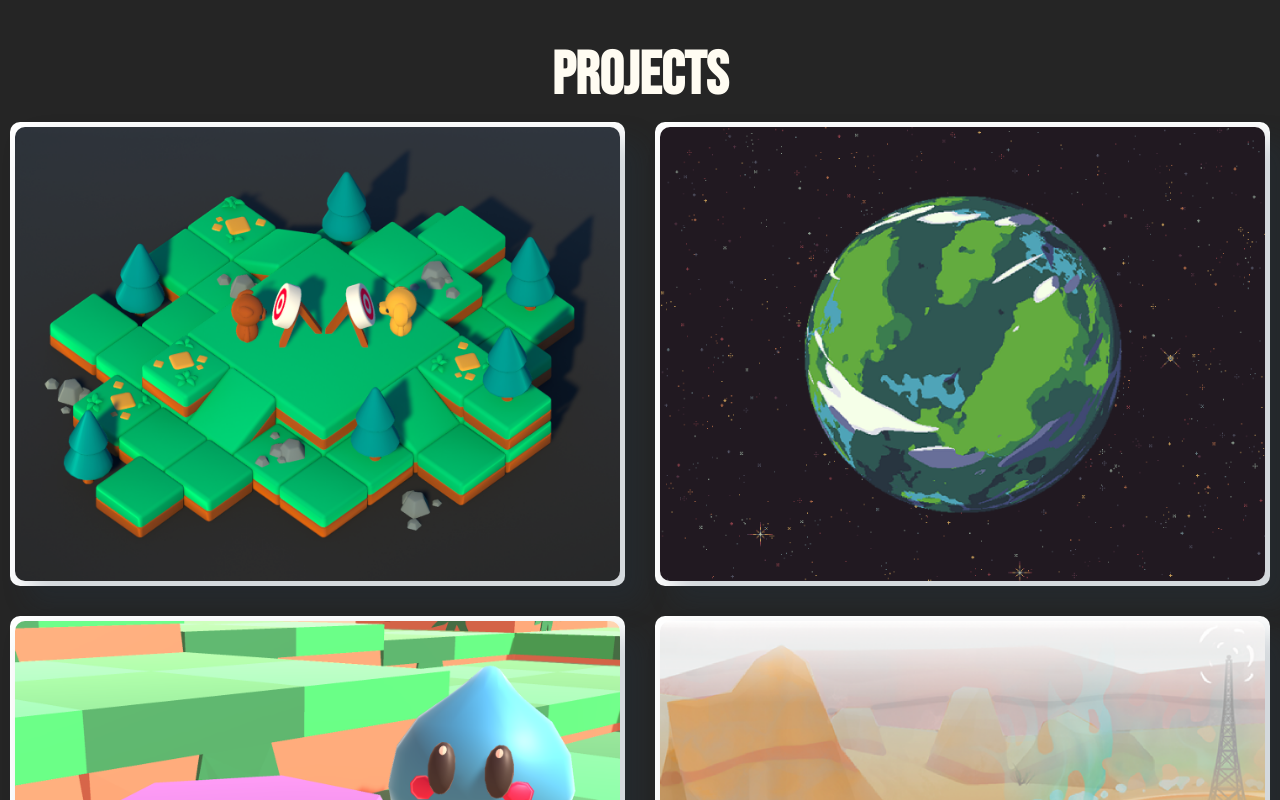
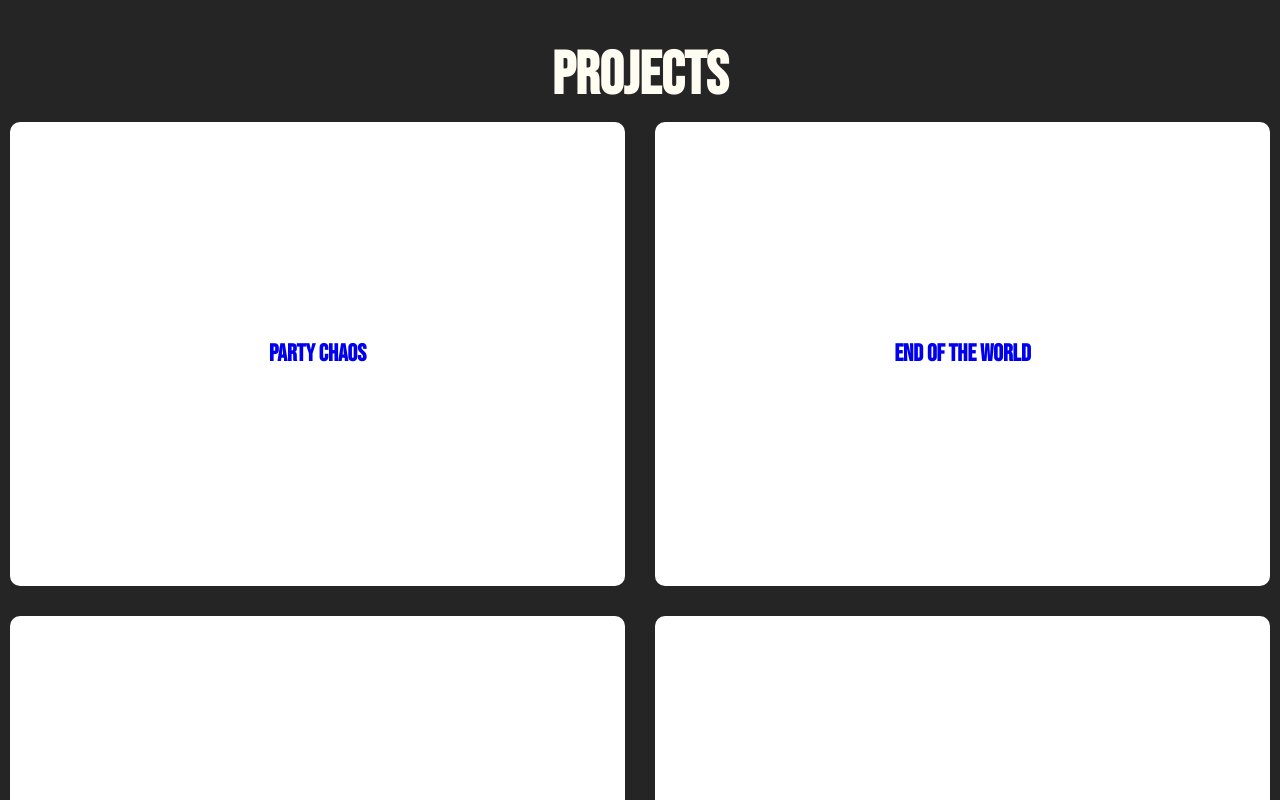
Before and after one commit to psikh286/psikh286.github.io, a React (Create React App) app: page / in a window 1280 px wide. Shown: the part 920-1720 px from the top of the page. Built offline with nearby package versions, Linux system fonts and the light colour scheme.

Commit message:
[ADD] hover & opacity on project card;

```diff
--- a/src/components/project/ProjectCard.js
+++ b/src/components/project/ProjectCard.js
@@ -1,10 +1,11 @@
 import { NavLink } from 'react-router-dom';
 import '../project/projectCard.css'
 
-const ProjectCard = ({img, index}) => {
+const ProjectCard = ({img, title, index}) => {
     return (
         <NavLink to={`/project/${index}`} className='project__card'>
             <li className="project__card-item">
+                <h2 className="project__title">{title}</h2>
                 <img className="project__card-img" src={img} alt="project_img"/>
             </li>
         </NavLink>
--- a/src/components/project/projectCard.css
+++ b/src/components/project/projectCard.css
@@ -10,19 +10,28 @@
 .project__card-item {
     display: flex;
     flex-direction: column;
+    justify-content: center;
     align-items: center;
-    /* height: 480px; */
     max-width: 800px;
     padding: 5px;
 }
 
-.project__card-item img {
+.project__title {
+    position: absolute;
+    opacity: 1;
+    transition: all 1s ease;
+}
+
+
+.project__card-img {
     width: 100%;
     height: 80%;
     object-fit: cover;
     overflow: hidden;
     border-radius: 10px;
     box-shadow: 18px 18px 26px 6px rgba(34, 60, 80, 0.2);
+    opacity: 0;
+    transition: all 1s ease;
 }
 
 .project__card-title {
@@ -30,9 +39,16 @@
     padding-bottom: 10px;
 }
 
+.project__card-item:hover .project__card-img {
+    opacity: 1;
+}
+.project__card-item:hover .project__title {
+    opacity: 0;
+}
+
+
 @media only screen and (min-width: 1797px){
     .project__card-item {
-        /* height: 600px; */
         width: 800px;
     }
 }
@@ -41,28 +57,3 @@
         width: 640px;
     }
 }
-@media only screen and (max-width: 1024px){
-    .project__card-item {
-        /* height: 450px; */
-    }
-}
-
-/* @media only screen and (max-width: 460px) {
-    .project__card-item img {
-        width: 300px;
-        height: 200px;
-    }
-}
-@media only screen and (max-width: 360px) {
-    .project__card-item img {
-        width: 280px;
-        height: 200px;
-    }
-} */
-
-/* @media only screen and (max-width: 320px){
-    .project__card-item img {
-        width: 240px;
-        height: 180px;
-    }
-} */
--- a/src/pages/Projects.js
+++ b/src/pages/Projects.js
@@ -1,7 +1,7 @@
 import ProjectCard from "../components/project/ProjectCard.js";
 import { projects } from "../helpers/projectList";
 
-import { Link, Button, Element, Events, animateScroll as scroll, scrollSpy, scroller } from 'react-scroll'
+import { Element } from 'react-scroll'
 
 
 import '../styles/main.css'
@@ -15,8 +15,9 @@ const Projects = () => {
                     {projects.map((project, index) => {
                         return (
                             <ProjectCard
-                                img={project.cover}
-                                index={index}
+                                title = {project.title}
+                                img = {project.cover}
+                                index = {index}
                             />
                         )
                     })}
```
